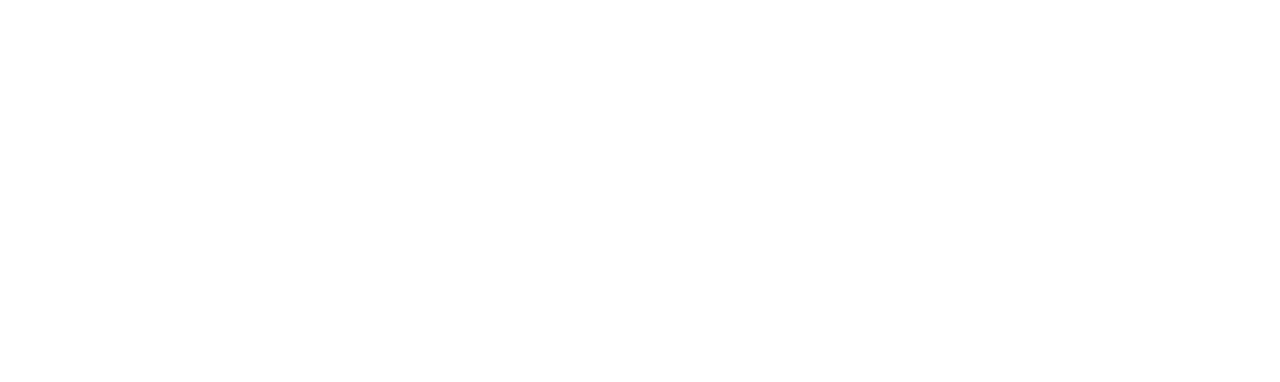
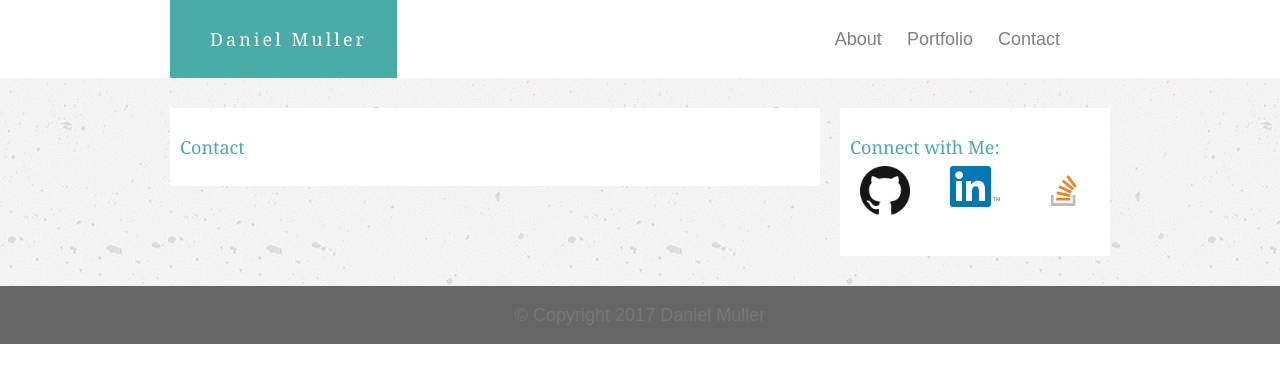
Before and after one commit to drmulr/Basic-Portfolio, a plain HTML site: page contact.html in a window 1280 px wide. Drawn offline with Linux system fonts and the light colour scheme.

Commit message:
Portfolio.html and Contact.html initiated, added some html, link to CSS

```diff
--- a/contact.html
+++ b/contact.html
@@ -0,0 +1,64 @@
+<html>
+<head>
+	<meta charset="UTF-8">
+	<link rel="stylesheet" href="assets/css/reset.css">
+	<link rel="stylesheet" href="assets/css/style.css">
+	<title>Contact</title>
+</head>
+<body>
+
+
+<header>
+<div id="headerDiv">
+		<div id="nameSquare">
+			<h1 id="danielMuller">Daniel Muller</h1>
+		</div>
+		<div id="nav">
+			<ul class="navLinks">
+				<li id="aboutNav"><a href="about.html">About</a></li>
+				<li id="portfolioNav"><a href="portfolio.html">Portfolio</a></li>
+				<li id="contactNav"><a href="contact.html">Contact</a></li>
+			</ul>
+		</div>
+</div>
+</header>
+
+<div id="fullWrap">
+	<div id="mainContent">
+		<div id="aboutMe">
+			<h3>Contact</h3>
+		</div>
+
+		<div id="connect">
+			<h2>Connect with Me:</h2>
+			<ul>
+				<li><a href="https://github.com/drmulr"><img class="smLogo" src="assets/images/GitHub64px.png" alt="Github"></a></li>
+				<li><a href="https://www.linkedin.com/in/drmuller/"><img class="smLogo" src="assets/images/LinkedIn54px.png" alt="LinkedIn"></a></li>
+				<li><a href="https://stackoverflow.com/users/8242197/dmulr"><img class="smLogo" src="assets/images/so-icon.png" alt="Stack Overflow"></a></li>
+			</ul>
+		</div>
+	</div>
+</div>
+
+<section id="footer">
+	<p>&copy; Copyright 2017 Daniel Muller</p>
+</section>
+
+
+
+
+
+
+
+
+
+
+
+
+
+
+
+
+
+
+</html>
```
Also changed, not shown: index.html (+1 -1 lines), portfolio.html (+45 -0 lines).
